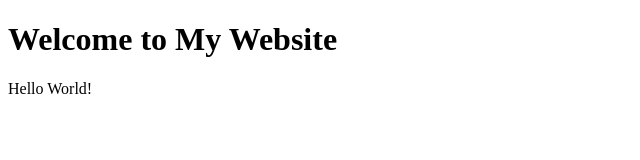
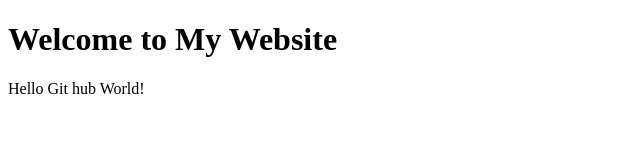
Before and after one commit to aswinzx10r/demo-git, a plain HTML site: page index.html in a window 1280 px wide. Shown: the full height of the page, 0-640 px from the left. Drawn offline with Linux system fonts and the light colour scheme.

```diff
--- a/index.html
+++ b/index.html
@@ -6,7 +6,7 @@
 <body>
 
     <h1>Welcome to My Website</h1>
-    <p>Hello World!</p>
+    <p>Hello Git hub World!</p>
 
 </body>
 </html>
```
Also changed, not shown: notes.txt (added).
